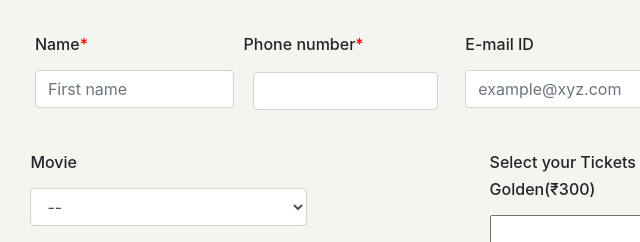
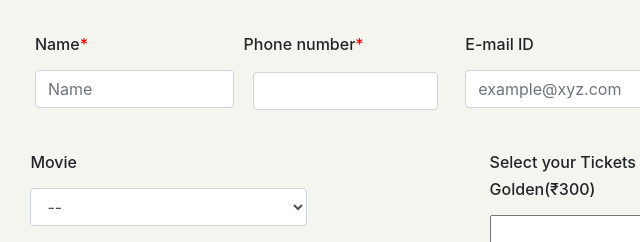
Before and after one commit to HarshitaRajput/Task_4_js, a plain HTML site: page q3.html in a window 1280 px wide. Shown: the part 120-362 px from the top of the page, 92-732 px from the left. Drawn offline with nearby package versions, Linux system fonts and the light colour scheme.

Commit message:
Update q3.html

```diff
--- a/q3.html
+++ b/q3.html
@@ -39,7 +39,7 @@
     <div class="form-row namerow" style="margin-bottom: 3%;">
       <div class="col-md-4">
         <h6><label for="fn" >Name<span style="color: red;">*</span></label></h6>
-        <input type="text" class="form-control"   placeholder="First name" name="f2n"/>
+        <input type="text" class="form-control"   placeholder="Name" name="f2n"/>
         </div>
       <div class="col-md">
         <h6><label for="fn" >Phone number<span style="color: red;">*</span></label></h6>
```
